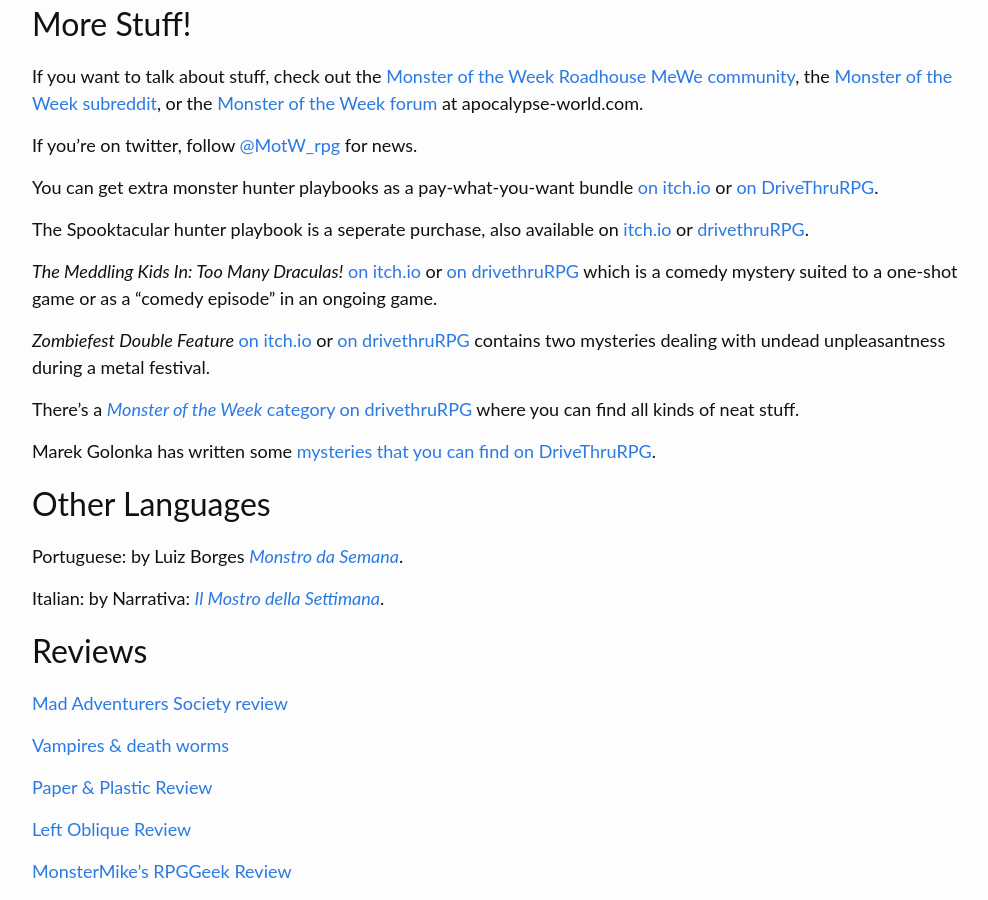
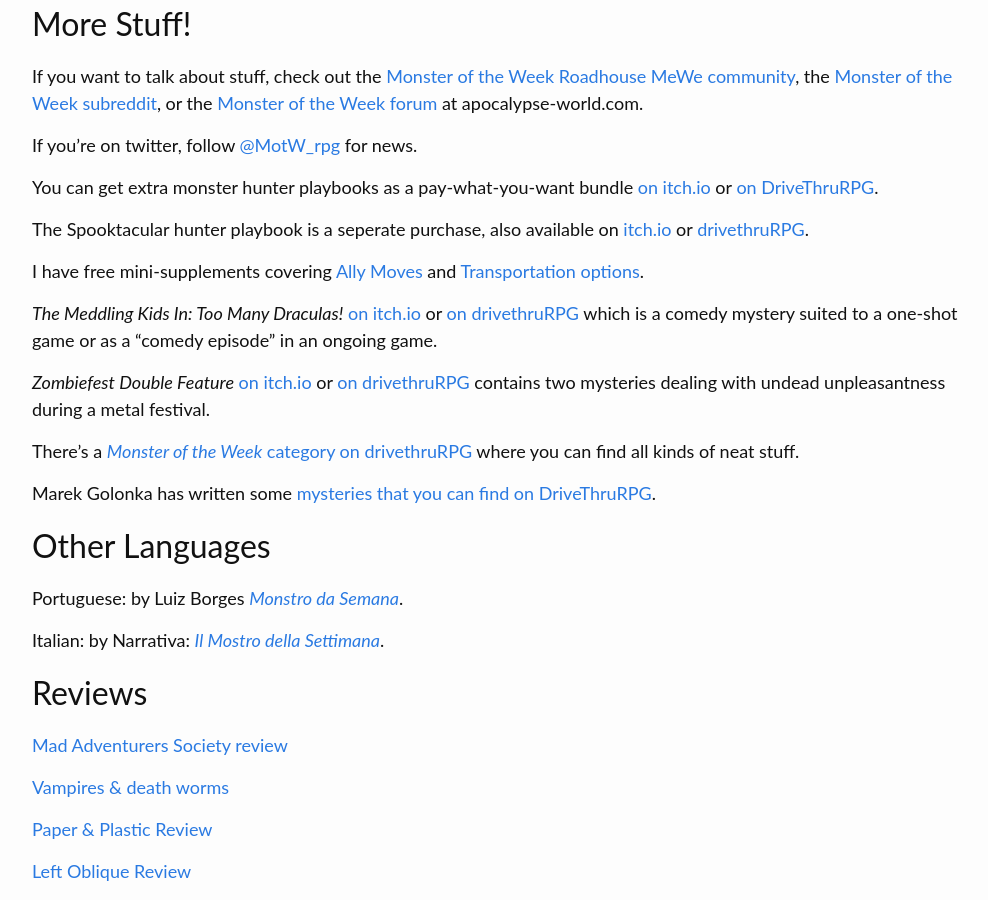
Before and after one commit to michael-sands/generic_games_site, a Jekyll site: the page built from motw.md, in a window 1280 px wide and 900 px high, scrolled down 1370 px. Shown: the whole window, without its empty margins (138-1126 px from the left). Built offline with Jekyll 4.4.1, drawn with Linux system fonts in a browser that asks for light colours.

Commit message:
mini supplement links on motw page

```diff
--- a/motw.md
+++ b/motw.md
@@ -54,6 +54,8 @@
 You can get extra monster hunter playbooks as a pay-what-you-want bundle [on itch.io](https://genericgames.itch.io/monster-of-the-week-reinforcements) or [on DriveThruRPG](http://rpg.drivethrustuff.com/product/130278/Monster-of-the-Week-Reinforcements?affiliate_id=44653).
 
 The Spooktacular hunter playbook is a seperate purchase, also available on [itch.io](https://genericgames.itch.io/the-spooktacular) or [drivethruRPG](https://www.drivethrurpg.com/product/319973/The-Spooktacular).
+
+I have free mini-supplements covering [Ally Moves](/files/ally_moves_v0_1_2022_05_23.pdf) and [Transportation options](/files/transportation_options_v0_1_2022_06_01.pdf).
 
 _The Meddling Kids In: Too Many Draculas!_ [on itch.io](https://genericgames.itch.io/the-meddling-kids-in-too-many-draculas) or [on drivethruRPG](http://drivethrurpg.com/product/141243/The-Meddling-Kids-In-Too-Many-Draculas?affiliate_id=44653) which is a comedy mystery suited to a one-shot game or as a "comedy episode" in an ongoing game.
 
```
